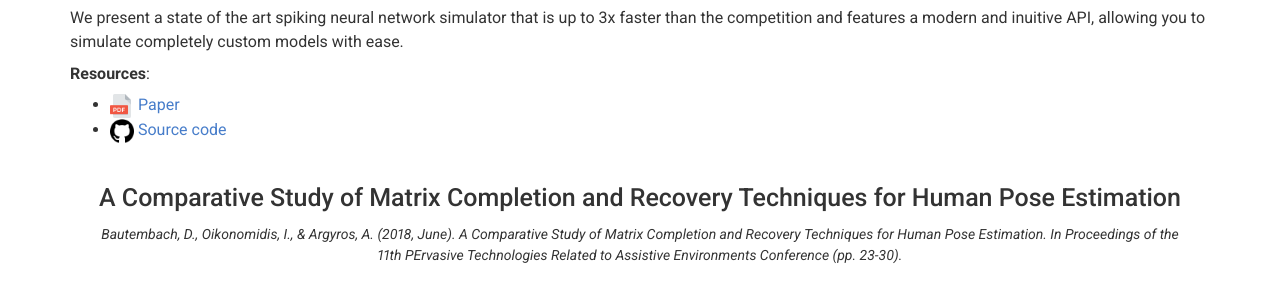
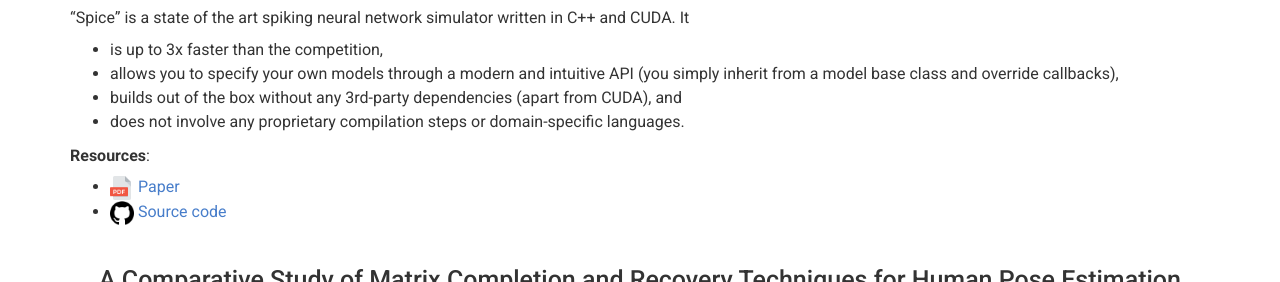
Before and after one commit to denniskb/denniskb.github.io, a Jekyll site: the page built from index.md, in a window 1280 px wide and 900 px high, scrolled down 779 px, cut to the strip 252-534 px from the top of the window. Built offline with Jekyll 4.4.1, drawn with Linux system fonts in a browser that asks for light colours; nearby versions of some CDN libraries.

Commit message:
improve desc of spice

```diff
--- a/_data/projects.yml
+++ b/_data/projects.yml
@@ -13,7 +13,11 @@
   description: | # this will include new lines to allow paragraphs
     <iframe width="560" height="315" src="https://www.youtube.com/embed/A4GEVUXi5js" frameborder="0" allow="accelerometer; autoplay; encrypted-media; gyroscope; picture-in-picture" allowfullscreen></iframe>
 
-    We present a state of the art spiking neural network simulator that is up to 3x faster than the competition and features a modern and inuitive API, allowing you to simulate completely custom models with ease.
+    "Spice" is a state of the art spiking neural network simulator written in C++ and CUDA. It
+    - is up to 3x faster than the competition,
+    - allows you to specify your own models through a modern and intuitive API (you simply inherit from a model base class and override callbacks),
+    - builds out of the box without any 3rd-party dependencies (apart from CUDA), and
+    - does not involve any proprietary compilation steps or domain-specific languages.
 
     **Resources**:
     - <img class="icon" src="images/pdf.png"/> [Paper](https://drive.google.com/file/d/1fMu2vXAJo_2gCZxkjsoQKoW8_D69qtwy/view?usp=sharing)
```
